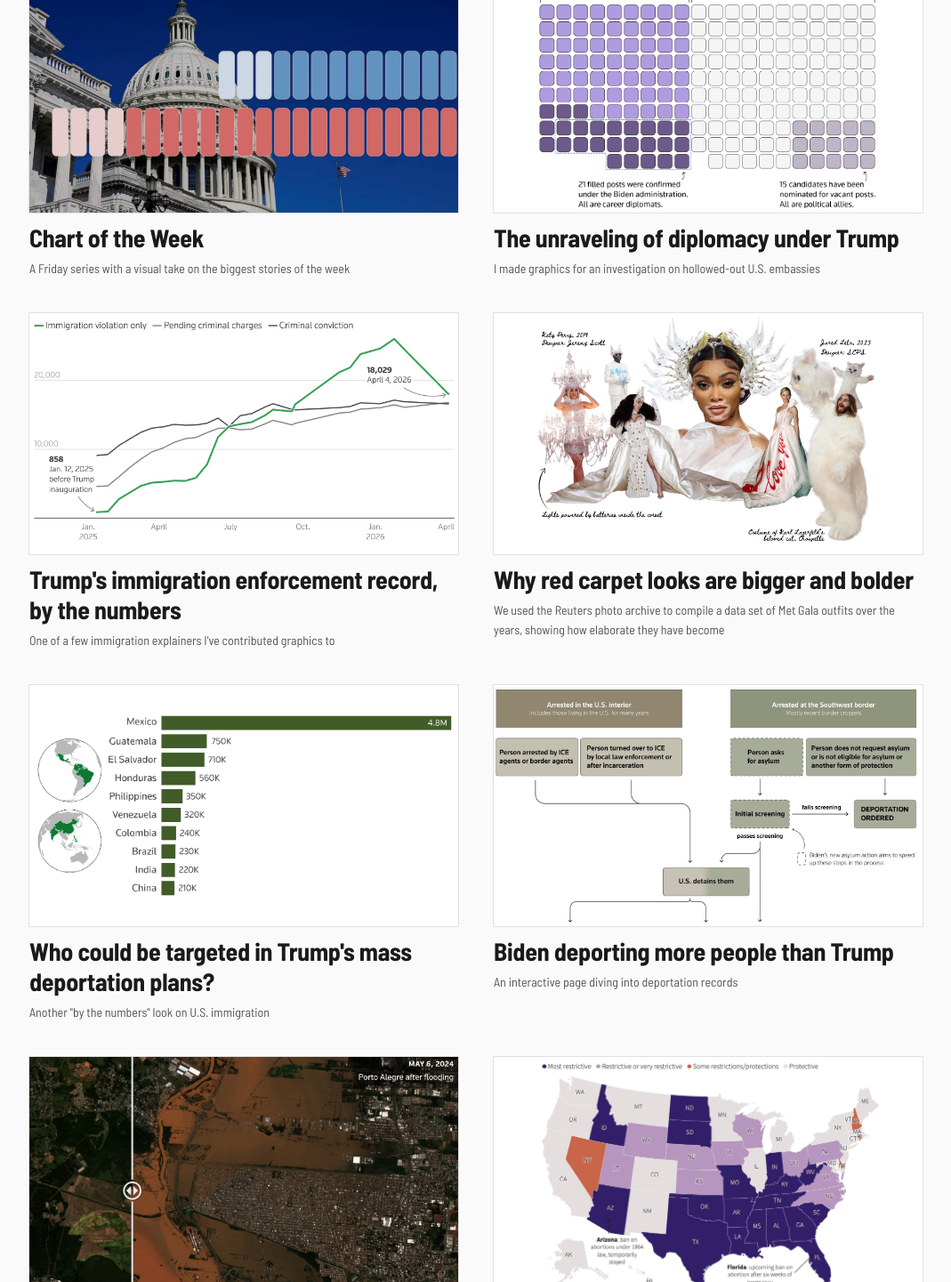
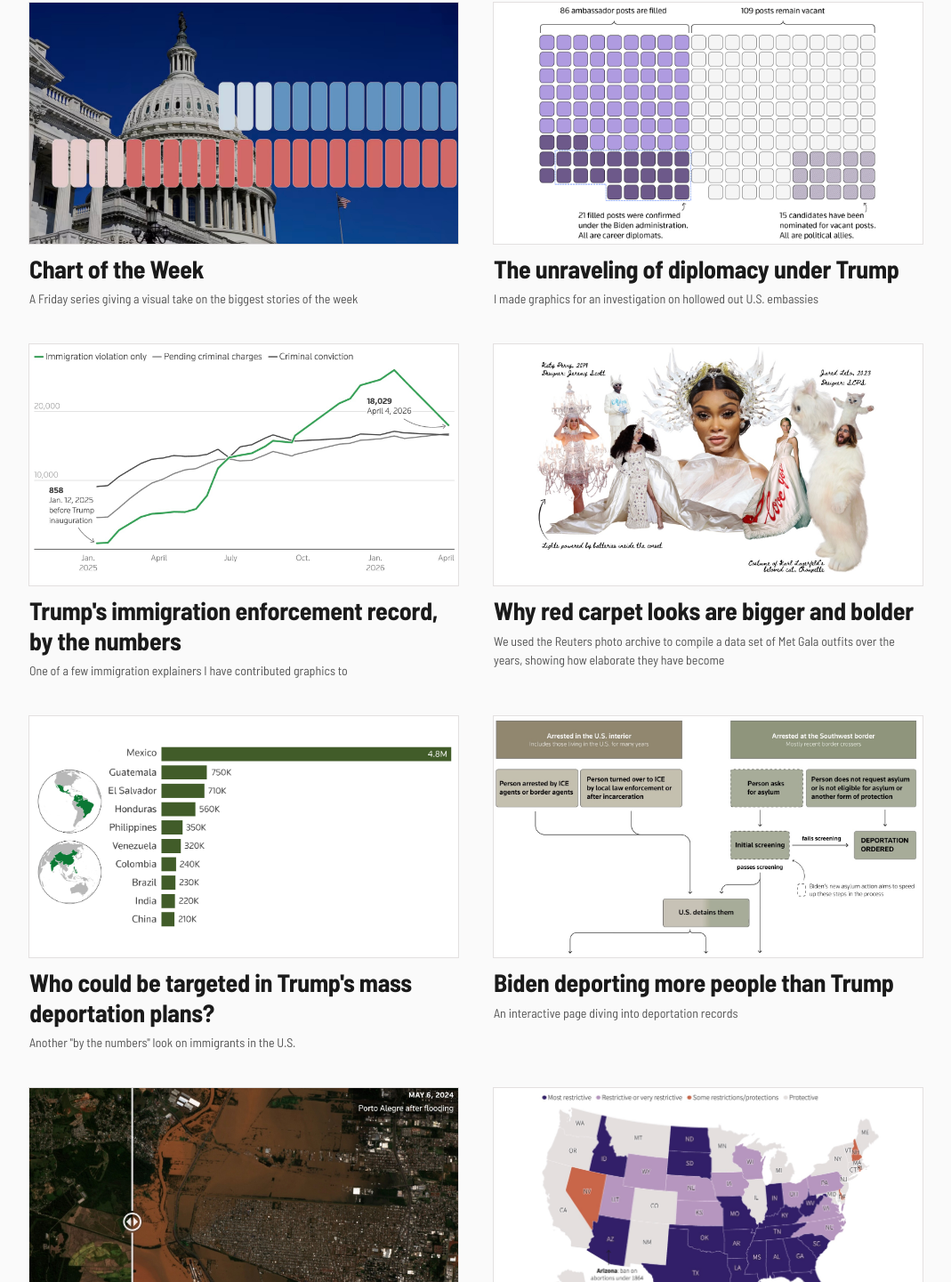
Before and after one commit to benkellerman/ben-kellerman, a plain HTML site: page index.html in a window 1280 px wide. Shown: the part 395-1836 px from the top of the page at 89% size, without its empty margins (105-1174 px from the left). Drawn offline with Linux system fonts and the light colour scheme.

Commit message:
Update index.html

```diff
--- a/index.html
+++ b/index.html
@@ -288,8 +288,7 @@
         </svg>
       </a>
     </div>
-    <p class="hero-bio">I'm a journalist who builds graphics, reports and edits Reuters digital platforms. See more at
-      my <a href="https://www.reuters.com/authors/ben-kellerman/" target="_blank" class="author-link">author
+    <p class="hero-bio">I'm a journalist who tells stories through graphics. I also edit Reuters digital platforms. See more on my Reuters <a href="https://www.reuters.com/authors/ben-kellerman/" target="_blank" class="author-link">author
         page</a>.</p>
 
   </section>
@@ -305,7 +304,7 @@
           </div>
           <span class="story-hed">Chart of the Week</span>
         </a>
-        <span class="story-desc">A Friday series with a visual take on the biggest stories of the
+        <span class="story-desc">A Friday series giving a visual take on the biggest stories of the
           week</span>
       </div>
 
@@ -317,7 +316,7 @@
           </div>
           <span class="story-hed">The unraveling of diplomacy under Trump</span>
         </a>
-        <span class="story-desc">I made graphics for an investigation on hollowed-out U.S. embassies</span>
+        <span class="story-desc">I made graphics for an investigation on hollowed out U.S. embassies</span>
       </div>
 
       <div class="story-card" style="--hover-color: #568756;">
@@ -329,7 +328,7 @@
           <span class="story-hed">Trump's immigration enforcement record, by the numbers
           </span>
         </a>
-        <span class="story-desc">One of a few immigration explainers I've contributed graphics to</span>
+        <span class="story-desc">One of a few immigration explainers I have contributed graphics to</span>
       </div>
 
       <div class="story-card" style="--hover-color: #c84e4e;">
@@ -353,7 +352,7 @@
           </div>
           <span class="story-hed">Who could be targeted in Trump's mass deportation plans?</span>
         </a>
-        <span class="story-desc">Another "by the numbers" look on U.S. immigration</span>
+        <span class="story-desc">Another "by the numbers" look on immigrants in the U.S.</span>
       </div>
 
       <div class="story-card" style="--hover-color: #786e5b;">
```
